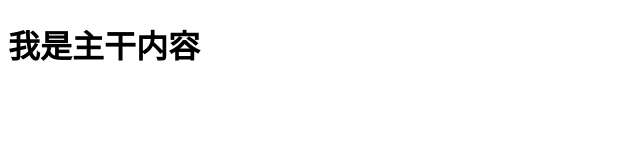
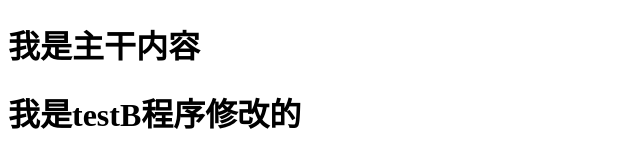
Before and after one commit to jl666888/KB-2003_test1, a plain HTML site: page pages/index.html in a window 1280 px wide. Shown: the whole page, without its empty margins (0-640 px from the left). Drawn offline with Linux system fonts and the light colour scheme.

Commit message:
我是B程序员修改的

```diff
--- a/pages/index.html
+++ b/pages/index.html
@@ -7,5 +7,6 @@
 </head>
 <body>
     <h1>我是主干内容</h1>
+    <h1>我是testB程序修改的</h1>
 </body>
 </html>
```
